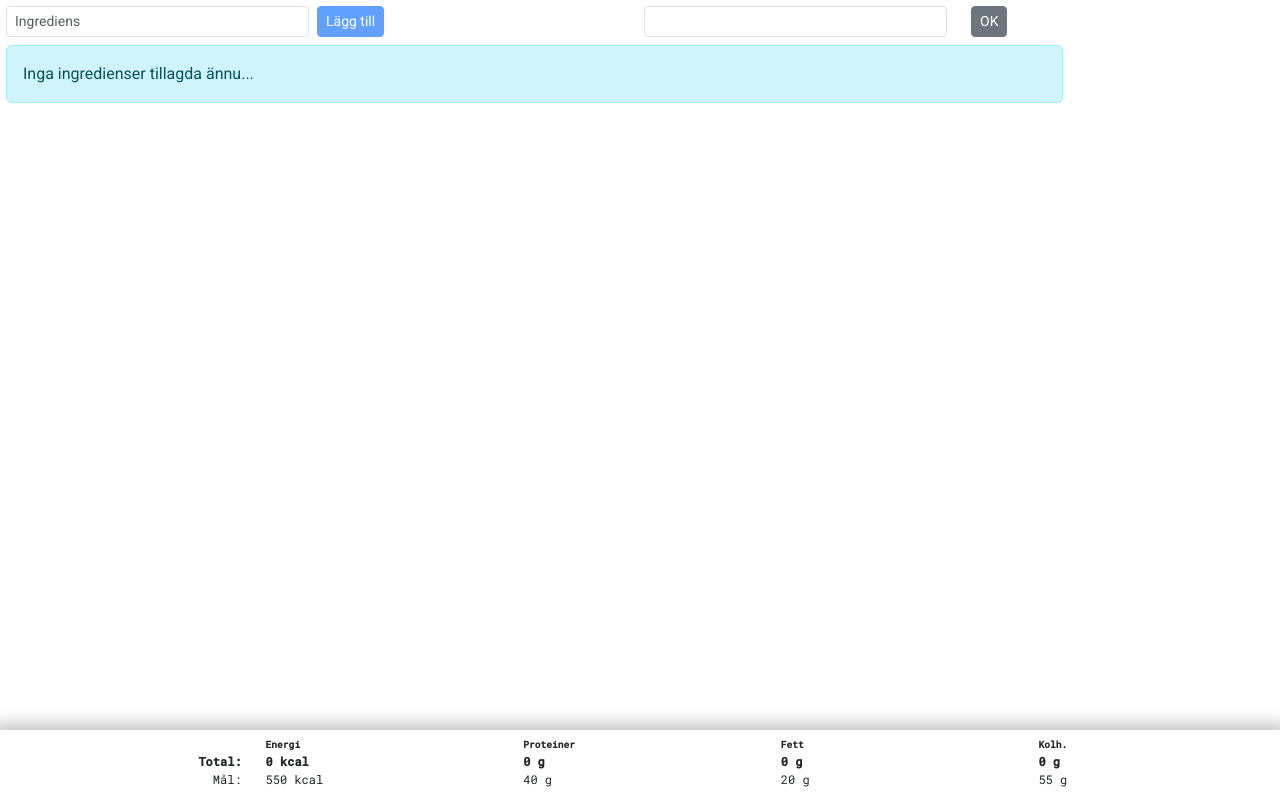
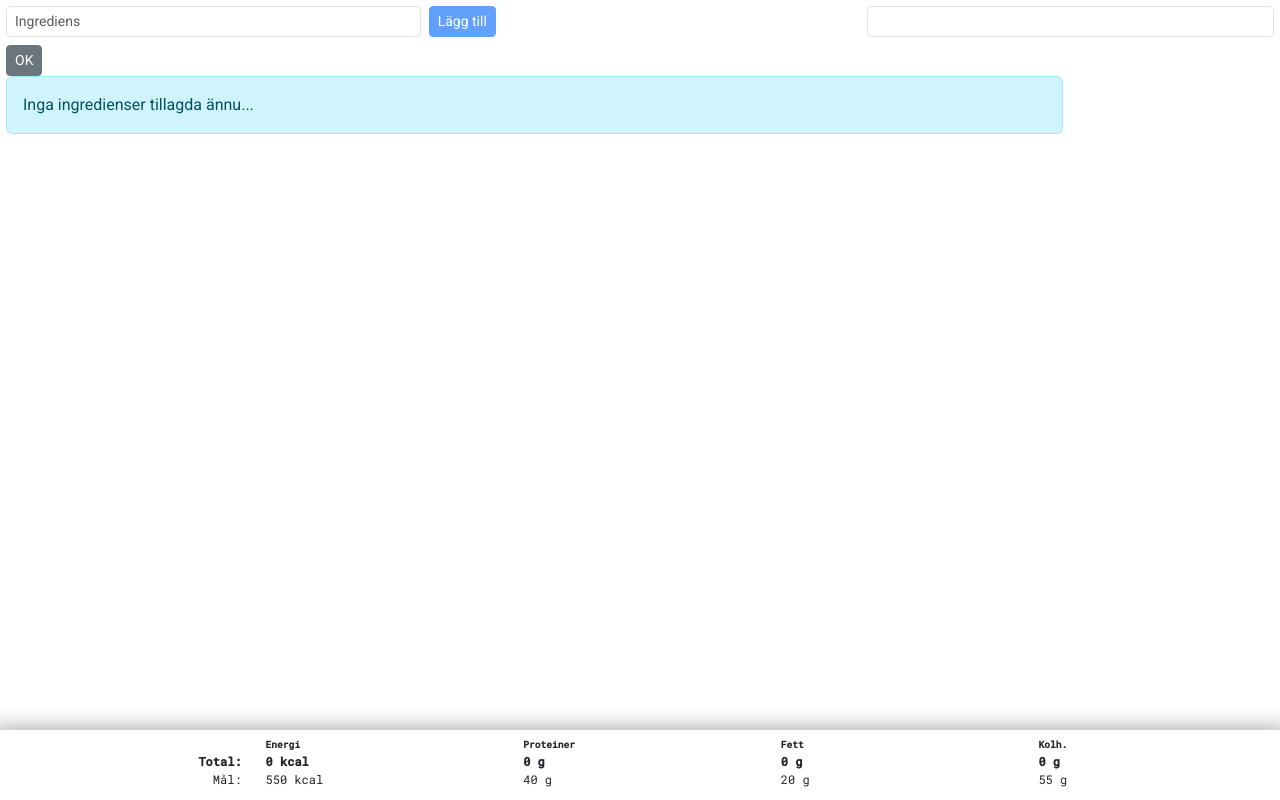
Before and after one commit to henebb/nutritioncalc, a React (Create React App) app: page / in a window 1280 px wide. Built offline with nearby package versions, Linux system fonts and the light colour scheme.

Commit message:
Bugfixes.

```diff
--- a/src/AddIngredient.js
+++ b/src/AddIngredient.js
@@ -60,7 +60,9 @@ function AddIngredient() {
 
   return (
     <>
-      <form className="row add-form mb-2" onSubmit={handleSubmit}>
+      <div className="row">
+        <form className="col-8 add-form mb-2" onSubmit={handleSubmit}>
+          <div className="row">
             <div className="col pe-1">
               <label
                 className="visually-hidden visually-hidden-focusable"
@@ -86,7 +88,9 @@ function AddIngredient() {
                 Lägg till
               </button>
             </div>
-        <div className="col id-modal text-end">
+          </div>
+        </form>
+        <div className="col-4 id-modal text-end">
           {apiKeyAvailable ? (
             <IdModal />
           ) : (
@@ -109,7 +113,7 @@ function AddIngredient() {
             </button>
           </div>
         )}
-      </form>
+      </div>
       {alreadyChosen && (
         <div className="row">
           <div className="col-5">
--- a/src/IdModal.js
+++ b/src/IdModal.js
@@ -207,8 +207,9 @@ function IdModal() {
     ) {
       return;
     }
+
     dispatchForPreDef({
-      action: managePreDefinedActionTypes.setFormIdAvailabilityInProgress,
+      type: managePreDefinedActionTypes.setFormIdAvailabilityInProgress,
       payload: true,
     });
 
@@ -321,8 +322,8 @@ function IdModal() {
                       });
                     }}
                   >
-                    <i className="bi bi-plus-circle-fill" />
-                    <span className="me-4">Ny</span>
+                    <i className="bi bi-plus-circle-fill me-1" />
+                    <span>Ny</span>
                   </button>
                   {managePreDefinedData.isEditModeInit ? (
                     // Cancel init edit mode
@@ -336,8 +337,8 @@ function IdModal() {
                         });
                       }}
                     >
-                      <i className="bi bi-x-circle" />
-                      <span className="me-3">Avbryt</span>
+                      <i className="bi bi-x-circle me-1" />
+                      <span>Avbryt</span>
                     </button>
                   ) : (
                     // Activate init edit mode
```
Lines whose indentation alone changed are shown as unchanged.
